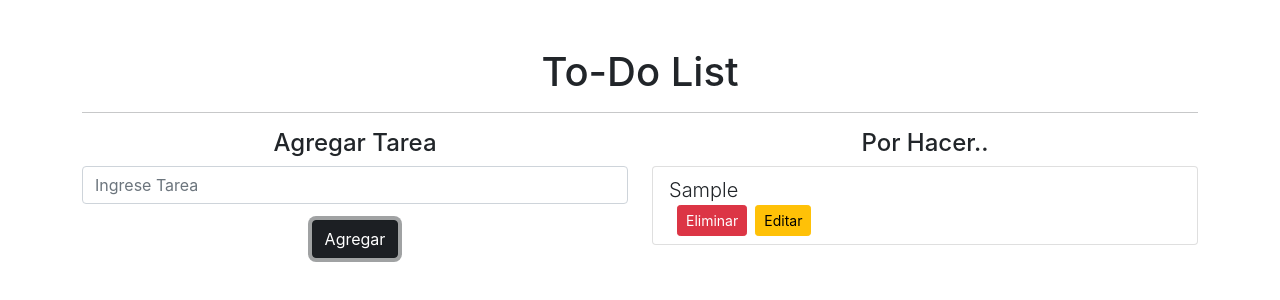
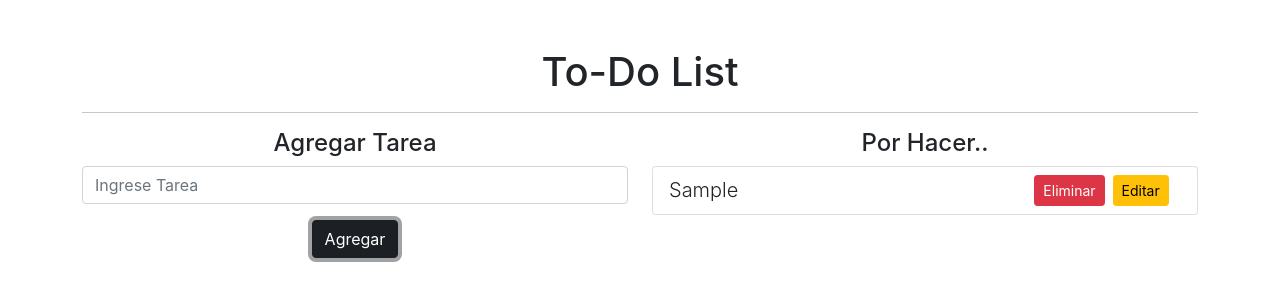
Before and after one commit to AnthonyMerive/ToDoList-FrontEnd, a React (Create React App) app: page / in a window 1280 px wide. Both pictures are taken after typing "Sample" into the empty fields and a click on the button "Agregar". Shown: the top 300 px of the page. Built offline with nearby package versions, Linux system fonts and the light colour scheme.

Commit message:
depurando el error al editar

```diff
--- a/src/App.jsx
+++ b/src/App.jsx
@@ -99,11 +99,14 @@ export default function App() {
                             ) : (
                                 tareas.map(item => (
                                     <li className="list-group-item" key={item.id}>
-
-                                            <div className="d-flex align-items-start">
+                                        <div className="row">
+                                            <div className="col-8">
                                                 <span className="lead">{item.tarea}</span>
                                             </div>
-                                            <div className="d-flex align-items-end">
+
+                                            {
+                                                !modoEdicion &&
+                                                <div className="col-4">
                                                     <button
                                                         className="btn btn-sm btn-danger float-right mx-2"
                                                         onClick={() => eliminarTarea(item.id)}
@@ -112,6 +115,8 @@ export default function App() {
                                                         className="btn btn-sm btn-warning float-right"
                                                         onClick={() => editar(item)}
                                                     >Editar</button>
+                                                </div>
+                                            }
                                         </div>
 
                                     </li>
```
Lines whose indentation alone changed are shown as unchanged.
